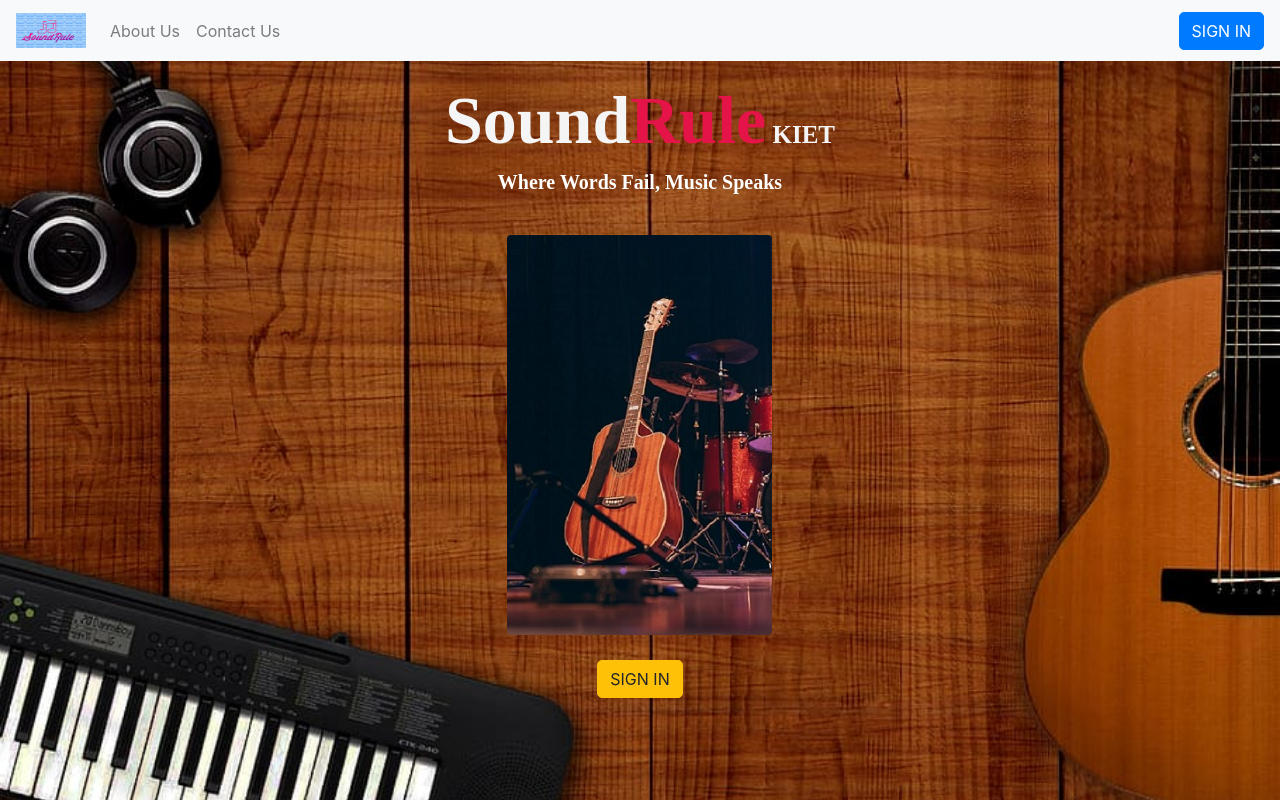
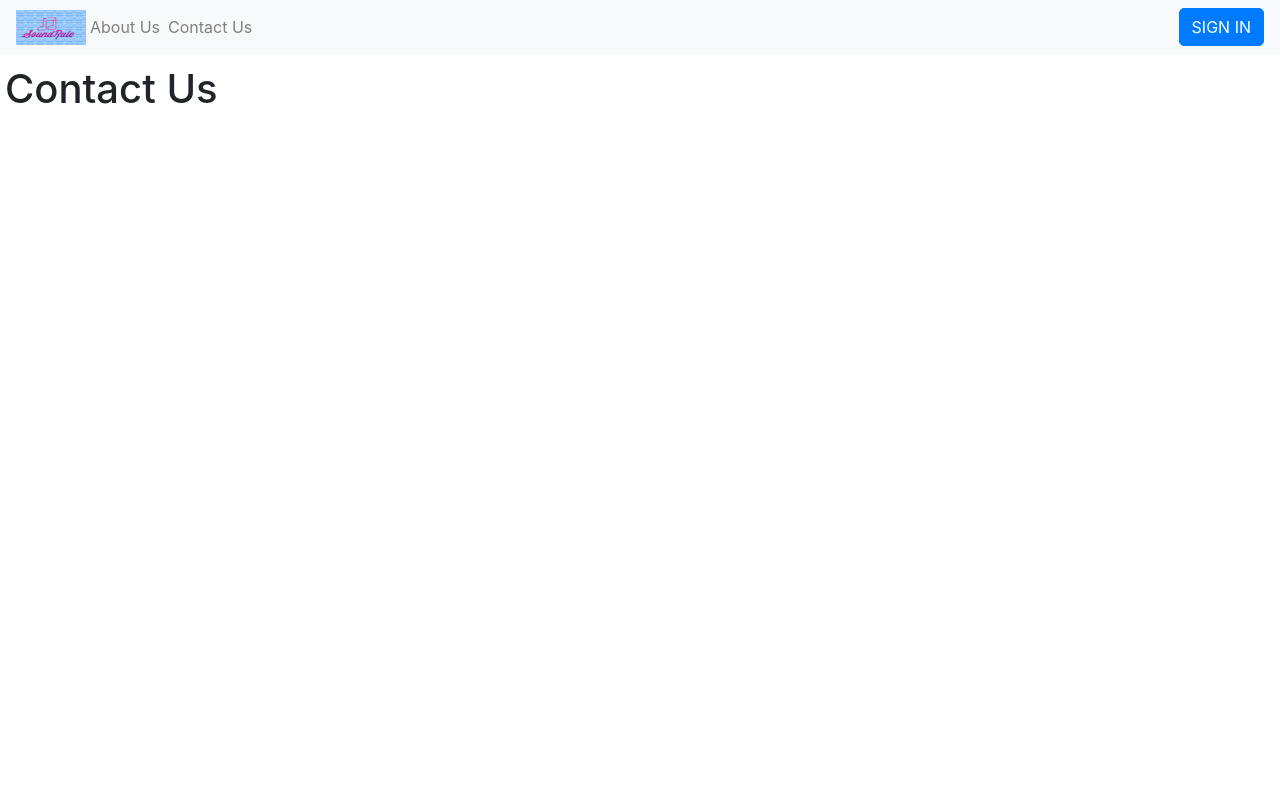
Before and after one commit to Ansh-Sawant/SoundRule-KIET, a React (Create React App) app: page /contactus in a window 1280 px wide. Built offline with nearby package versions, Linux system fonts and the light colour scheme.

Commit message:
AboutUs ContactUs ErrorPage Added

```diff
--- a/src/App.js
+++ b/src/App.js
@@ -1,10 +1,16 @@
 import React, { useState } from "react";
+import fire from "./fire";
+import firebase from "firebase";
 import "./App.css";
 import "../node_modules/bootstrap/dist/css/bootstrap.min.css";
-import fire from "./fire";
-import firebase from "firebase";
+import { Navbar, Nav, Button } from "react-bootstrap";
+import { BrowserRouter as Router, Switch, Route, Link } from "react-router-dom";
+import logo from "./Images/sound.jpeg";
 import Homelogin from "./Homelogin";
 import Homemainpage from "./Homemainpage";
+import AboutUs from "./AboutUs";
+import ContactUs from "./ContactUs";
+import ErrorPage from "./ErrorPage";
 
 function App() {
   const [user, setUser] = useState("");
@@ -16,23 +22,20 @@
       .auth()
       .signInWithPopup(provider)
       .then(function (result) {
-        // This gives you a Google Access Token. You can use it to access the Google API.
-        // var token = result.credential.accessToken;
-        // The signed-in user info.
         setUser(result.user);
       })
       .catch(function (error) {
         console.log(error);
       });
 
-    firebase.auth().onAuthStateChanged(function (user) {
-      if (user) {
-        console.log("User Signed In");
-        console.log(user);
-      } else {
-        console.log("User Not Signed In");
-      }
-    });
+    // firebase.auth().onAuthStateChanged(function (user) {
+    //   if (user) {
+    //     console.log("User Signed In");
+    //     console.log(user);
+    //   } else {
+    //     console.log("User Not Signed In");
+    //   }
+    // });
   };
 
   const handleLogout = () => {
@@ -45,7 +48,65 @@
       {user ? (
         <Homemainpage user={user} handleLogout={handleLogout} />
       ) : (
-        <Homelogin onSubmit={onSubmit} />
+        <Router>
+          <Navbar
+            collapseOnSelect
+            expand="lg"
+            bg="light"
+            variant="light"
+            fixed="top"
+          >
+            <Link exact to="/">
+              <img
+                src={logo}
+                width="70"
+                height="35"
+                className="d-inline-block align-top"
+                alt="SoundRule"
+              />
+            </Link>
+            <Navbar.Toggle aria-controls="responsive-navbar-nav" />
+
+            <Navbar.Collapse id="responsive-navbar-nav">
+              <Nav className="mr-auto">
+                <Link
+                  to="/aboutus"
+                  style={{
+                    color: "GrayText",
+                    margin: "4px",
+                    textDecoration: "none",
+                  }}
+                >
+                  About Us
+                </Link>
+                <Link
+                  to="/contactus"
+                  style={{
+                    color: "GrayText",
+                    margin: "4px",
+                    textDecoration: "none",
+                  }}
+                >
+                  Contact Us
+                </Link>
+              </Nav>
+              <Nav>
+                <Button onClick={onSubmit}>SIGN IN</Button>
+              </Nav>
+            </Navbar.Collapse>
+          </Navbar>
+
+          <Switch>
+            <Route
+              path="/"
+              exact
+              render={(props) => <Homelogin {...props} onSubmit={onSubmit} />}
+            />
+            <Route path="/aboutus" component={AboutUs} />
+            <Route path="/contactus" component={ContactUs} />
+            <Route component={ErrorPage} />
+          </Switch>
+        </Router>
       )}
     </>
   );
--- /dev/null
+++ b/src/ErrorPage.js
@@ -0,0 +1,13 @@
+import React from "react";
+
+const ErrorPage = () => {
+  return (
+    <>
+      <div style={{ paddingTop: "60px", margin: "5px" }}>
+        <h1>Error 404! Please Click On Logo To Go To Main Page</h1>
+      </div>
+    </>
+  );
+};
+
+export default ErrorPage;
--- a/src/Homelogin.js
+++ b/src/Homelogin.js
@@ -1,48 +1,10 @@
 import React from "react";
-import {
-  Navbar,
-  Nav,
-  Button,
-  Container,
-  Row,
-  Col,
-  Image,
-} from "react-bootstrap";
-import logo from "./Images/sound.jpeg";
+import { Button, Container, Row, Col, Image } from "react-bootstrap";
 import cimage from "./Images/centerimg.png";
 
 const Homelogin = (props) => {
   return (
     <>
-      <Navbar
-        collapseOnSelect
-        expand="lg"
-        bg="light"
-        variant="light"
-        fixed="top"
-      >
-        <Navbar.Brand href="#">
-          <img
-            src={logo}
-            width="70"
-            height="35"
-            className="d-inline-block align-top"
-            alt="SoundRule"
-          />
-        </Navbar.Brand>
-        <Navbar.Toggle aria-controls="responsive-navbar-nav" />
-
-        <Navbar.Collapse id="responsive-navbar-nav">
-          <Nav className="mr-auto">
-            <Nav.Link href="./aboutus">About Us</Nav.Link>
-            <Nav.Link href="./contactus">Contact Us</Nav.Link>
-          </Nav>
-          <Nav>
-            <Button onClick={props.onSubmit}>SIGN IN</Button>
-          </Nav>
-        </Navbar.Collapse>
-      </Navbar>
-
       <div className="bg">
         <Container fluid className="mainBody">
           <h1 className="soundRule">
--- a/src/Homemainpage.js
+++ b/src/Homemainpage.js
@@ -6,6 +6,7 @@
 import Allvideos from "./Allvideos";
 import AboutUs from "./AboutUs";
 import ContactUs from "./ContactUs";
+import ErrorPage from "./ErrorPage";
 
 const Homemainpage = (props) => {
   const currUser = props.user.displayName;
@@ -89,6 +90,7 @@
           />
           <Route path="/aboutus" component={AboutUs} />
           <Route path="/contactus" component={ContactUs} />
+          <Route component={ErrorPage} />
         </Switch>
       </Router>
     </>
--- a/src/Userpage.js
+++ b/src/Userpage.js
@@ -1,9 +1,8 @@
 import React, { useState, useEffect } from "react";
+import { Container, Row, Col, Image } from "react-bootstrap";
 import app from "./fire";
 import "./App.css";
-import { Container, Row, Col, Image } from "react-bootstrap";
 import "../node_modules/bootstrap/dist/css/bootstrap.min.css";
-// import logo from "./Images/sound.jpeg";
 
 const db = app.firestore();
 
@@ -23,7 +22,10 @@
     const video = e.target.videoname.value;
     const cate = e.target.category.value;
     const profilepic = props.photoURL;
-    if (!video || !cate) {
+    if (!username || !video || !cate) {
+      window.alert(
+        "All Fields Are Necessary On Uploading Your Video. Please Fill Again"
+      );
       return;
     }
     await db
@@ -47,7 +49,10 @@
     const universityRoll = e.target.universityRoll.value;
     const branch = e.target.branch.value;
     const yearOfStudy = e.target.yearOfStudy.value;
-    if (!username) {
+    if (!username || !universityRoll || !branch || !yearOfStudy) {
+      window.alert(
+        "All Fields Are Necessary On Updating Your Profile. Please Fill Again"
+      );
       return;
     }
     await db.collection("usersdetail").doc(username).set({
@@ -128,7 +133,11 @@
           >
             <Col xs={12} className="noteBox">
               <h5>NOTE:- </h5>
-              <p> &nbsp; - The Maximum Size of the Video must be 10 mb</p>
+              <p>
+                &nbsp; - The Maximum Size of the Video must be 10 mb <br />
+                &nbsp; - All Fields Are Necessary On Uploading Your Video and
+                Updating Your Profile
+              </p>
             </Col>
           </Row>
         </Container>
@@ -258,8 +267,8 @@
                         />
                       </Col>
                       <Col xs>
-                        <h6>{user.videoname}</h6> {user.name} <br /> Date:
-                        {user.dateadded}
+                        <h6>{user.videoname}</h6> {user.name} | {user.dateadded}{" "}
+                        | {user.category}
                       </Col>
                     </Row>
                   </Col>
```
